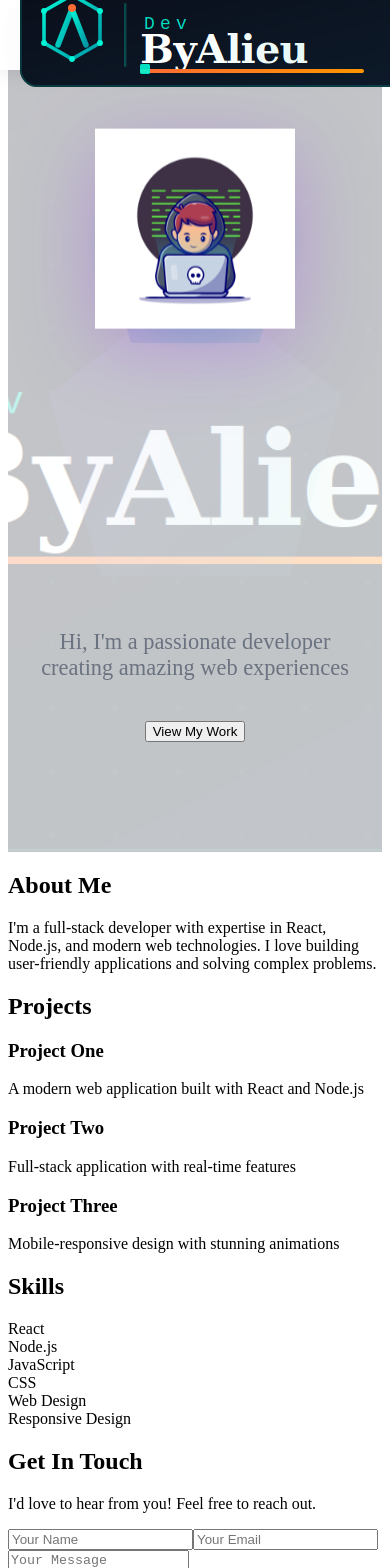
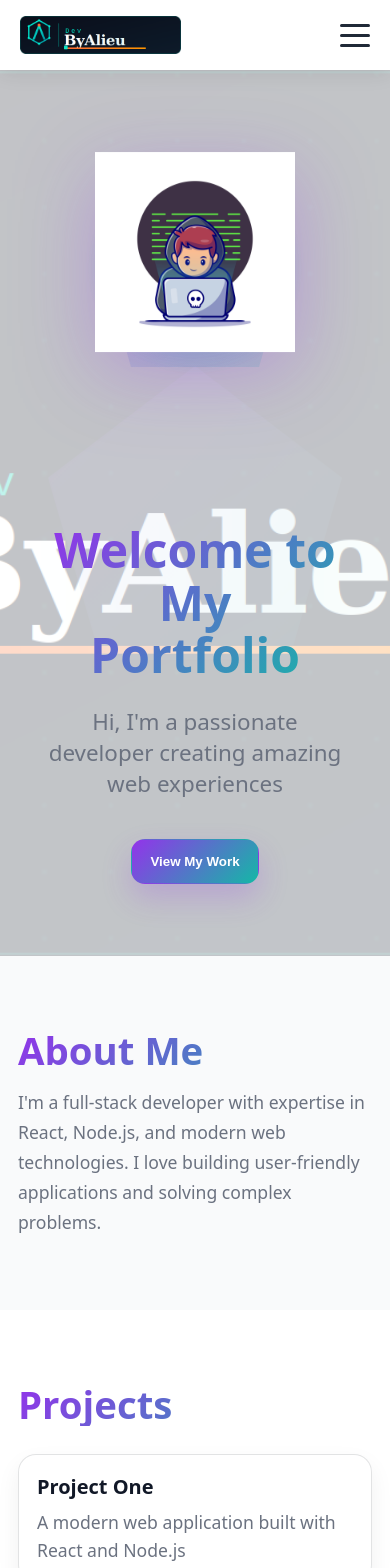
Before and after one commit to AallmAX/DevByAlieu-Portfolio, a React (Vite) app: page / in a window 390 px wide. Shown: the top 1568 px of the page. Built offline with nearby package versions, Linux system fonts and the light colour scheme.

Commit message:
Add global styles and layout enhancements; introduce responsive design for sections and grids

```diff
--- a/src/App.css
+++ b/src/App.css
@@ -1,3 +1,186 @@
+/* Global / Theme */
+:root {
+  --primary-color: #9333ea;
+  --secondary-color: #14b8a6;
+  --text-color: #111827;
+  --muted-text-color: #6b7280;
+  --surface: #ffffff;
+  --surface-muted: #f9fafb;
+  --border: rgba(17, 24, 39, 0.12);
+  --shadow-lg: 0 20px 45px rgba(17, 24, 39, 0.12);
+}
+
+* {
+  box-sizing: border-box;
+}
+
+html,
+body {
+  height: 100%;
+}
+
+body {
+  margin: 0;
+  font-family: ui-sans-serif, system-ui, -apple-system, Segoe UI, Roboto, Arial,
+    "Noto Sans", "Liberation Sans", sans-serif;
+  color: var(--text-color);
+  background: var(--surface);
+}
+
+/* App Layout */
+.app {
+  min-height: 100vh;
+}
+
+.main-content {
+  padding-top: 70px; /* fixed navbar height */
+}
+
+.section {
+  padding: 96px 20px;
+}
+
+.section:nth-child(even) {
+  background: var(--surface-muted);
+}
+
+.section-content {
+  max-width: 1100px;
+  margin: 0 auto;
+}
+
+.section-content h2 {
+  font-size: 2.4rem;
+  line-height: 1.15;
+  margin: 0 0 1rem;
+  background: linear-gradient(135deg, var(--primary-color), var(--secondary-color));
+  -webkit-background-clip: text;
+  -webkit-text-fill-color: transparent;
+  background-clip: text;
+}
+
+.section-content p {
+  margin: 0;
+  color: var(--muted-text-color);
+  font-size: 1.1rem;
+  line-height: 1.7;
+}
+
+/* Buttons */
+.cta-button,
+.submit-button {
+  display: inline-flex;
+  align-items: center;
+  justify-content: center;
+  gap: 0.5rem;
+  border: 1px solid transparent;
+  border-radius: 14px;
+  padding: 14px 18px;
+  font-weight: 700;
+  cursor: pointer;
+  transition: transform 0.2s ease, box-shadow 0.2s ease, filter 0.2s ease;
+}
+
+.cta-button {
+  background: linear-gradient(135deg, var(--primary-color), var(--secondary-color));
+  color: white;
+  box-shadow: 0 14px 30px rgba(147, 51, 234, 0.22);
+}
+
+.cta-button:hover,
+.submit-button:hover {
+  transform: translateY(-1px);
+  filter: brightness(1.02);
+  box-shadow: 0 18px 45px rgba(17, 24, 39, 0.18);
+}
+
+.cta-button:active,
+.submit-button:active {
+  transform: translateY(0);
+}
+
+/* Projects */
+.projects-grid {
+  display: grid;
+  grid-template-columns: repeat(3, minmax(0, 1fr));
+  gap: 18px;
+  margin-top: 28px;
+}
+
+.project-card {
+  border: 1px solid var(--border);
+  border-radius: 18px;
+  padding: 18px;
+  background: rgba(255, 255, 255, 0.7);
+  backdrop-filter: blur(10px);
+  box-shadow: 0 10px 25px rgba(17, 24, 39, 0.06);
+  transition: transform 0.2s ease, box-shadow 0.2s ease;
+}
+
+.project-card:hover {
+  transform: translateY(-2px);
+  box-shadow: var(--shadow-lg);
+}
+
+.project-card h3 {
+  margin: 0 0 0.5rem;
+  font-size: 1.25rem;
+}
+
+.project-card p {
+  margin: 0;
+  color: var(--muted-text-color);
+  line-height: 1.6;
+}
+
+/* Skills */
+.skills-grid {
+  display: grid;
+  grid-template-columns: repeat(6, minmax(0, 1fr));
+  gap: 12px;
+  margin-top: 24px;
+}
+
+.skill-item {
+  border: 1px solid var(--border);
+  border-radius: 999px;
+  padding: 10px 12px;
+  text-align: center;
+  font-weight: 600;
+  background: rgba(255, 255, 255, 0.7);
+}
+
+/* Contact */
+.contact-form {
+  margin-top: 24px;
+  display: grid;
+  gap: 12px;
+  max-width: 560px;
+}
+
+.contact-form input,
+.contact-form textarea {
+  width: 100%;
+  border: 1px solid var(--border);
+  border-radius: 14px;
+  padding: 14px 14px;
+  font-size: 1rem;
+  outline: none;
+  background: rgba(255, 255, 255, 0.85);
+}
+
+.contact-form input:focus,
+.contact-form textarea:focus {
+  border-color: rgba(147, 51, 234, 0.5);
+  box-shadow: 0 0 0 4px rgba(147, 51, 234, 0.12);
+}
+
+.submit-button {
+  width: fit-content;
+  background: linear-gradient(135deg, var(--secondary-color), var(--primary-color));
+  color: white;
+}
+
 /* Home Section - Full Background with Brand Image */
 .home-section {
   background-image: url('./assets/DevByAlieu_Brand.png');
@@ -170,6 +353,14 @@
 
 /* Responsive */
 @media (max-width: 1024px) {
+  .projects-grid {
+    grid-template-columns: repeat(2, minmax(0, 1fr));
+  }
+
+  .skills-grid {
+    grid-template-columns: repeat(3, minmax(0, 1fr));
+  }
+
   .home-container {
     flex-direction: column;
     text-align: center;
@@ -219,6 +410,18 @@
 }
 
 @media (max-width: 768px) {
+  .section {
+    padding: 72px 18px;
+  }
+
+  .projects-grid {
+    grid-template-columns: 1fr;
+  }
+
+  .skills-grid {
+    grid-template-columns: repeat(2, minmax(0, 1fr));
+  }
+
   .home-content h1 {
     font-size: 3rem;
   }
--- a/src/components/NavBar.css
+++ b/src/components/NavBar.css
@@ -28,6 +28,13 @@
   display: flex;
   align-items: center;
   gap: 0.5rem;
+}
+
+.navbar-logo {
+  height: 38px;
+  width: auto;
+  display: block;
+  object-fit: contain;
 }
 
 .navbar-menu {
```
